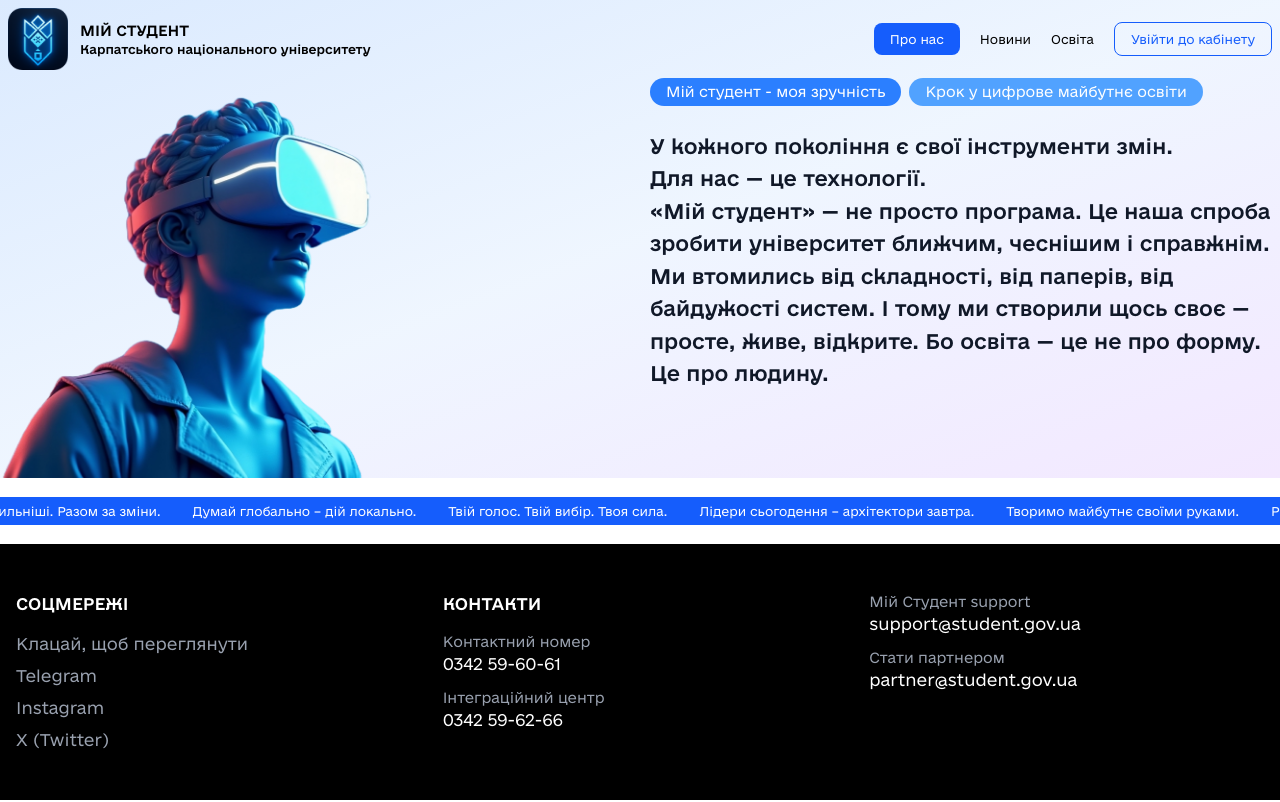
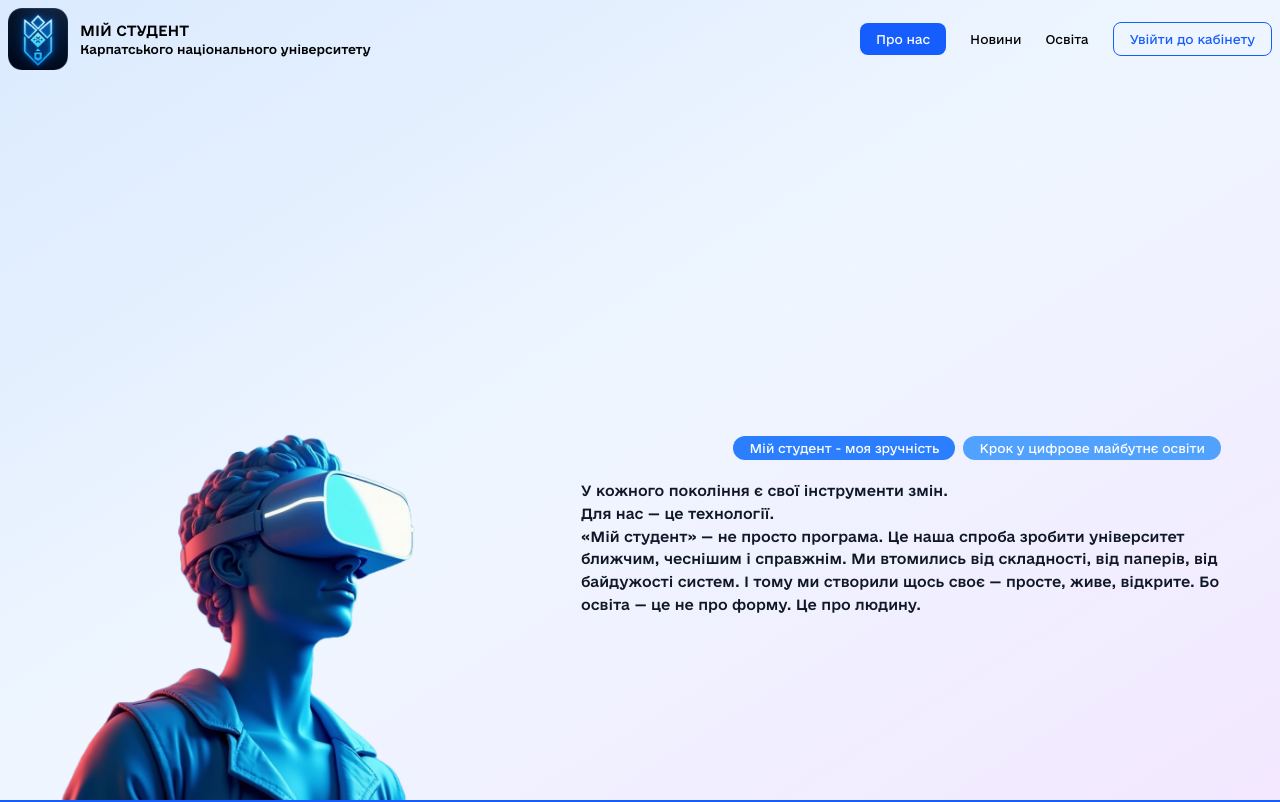
Before and after one commit to aliazmiievska/Cnuvs, a React (Vite) app: page / in a window 1280 px wide. Shown: the top 802 px of the page. Built offline with nearby package versions, Linux system fonts and the light colour scheme.

Commit message:
hero + header

```diff
--- a/src/components/Header.tsx
+++ b/src/components/Header.tsx
@@ -27,15 +27,15 @@ const Header: React.FC = () => {
           </div>
         </div>
 
-        <nav className="hidden md:flex items-center gap-5">
+        <nav className="hidden md:flex items-center gap-6">
           <a
-            href="/login"
+            href="#"
             className="text-xs text-white bg-blue-600 px-4 py-2 rounded-lg hover:bg-blue-700 transition"
           >
             Про нас
           </a>
           <a
-            href="/login"
+            href="#"
             className="text-xs hover:text-blue-600 transition"
           >
             Новини
@@ -48,7 +48,7 @@ const Header: React.FC = () => {
           </a>
           <button
             onClick={() => navigate("/login")}
-            className="border border-blue-600 text-blue-600 px-4 py-2 rounded-lg text-xs hover:bg-blue-50 transition hover:cursor-pointer"
+            className="border border-blue-600 text-blue-600 px-4 py-2 rounded-lg text-xs hover:bg-blue-100 transition hover:cursor-pointer"
           >
             Увійти до кабінету
           </button>
--- a/src/index.css
+++ b/src/index.css
@@ -1,31 +1,31 @@
 @font-face {
   font-family: eUkraine;
-  src: url("./assets/fonts/e-UkraineHead-LOGO.otf") format("woff2");
-  font-weight: bold;
+  src: url("./assets/fonts/e-UkraineHead-LOGO.otf") format("opentype");
+  font-weight: 700;
   font-style: normal;
   font-display: swap;
 }
 
 @font-face {
   font-family: eUkraine;
-  src: url("./assets/fonts/e-Ukraine-Regular.otf") format("woff2");
-  font-weight: normal;
+  src: url("./assets/fonts/e-Ukraine-Regular.otf") format("opentype");
+  font-weight: 400;
   font-style: normal;
   font-display: swap;
 }
 
 @font-face {
   font-family: eUkraine;
-  src: url("./assets/fonts/e-Ukraine-Medium.otf") format("woff2");
-  font-weight: medium;
+  src: url("./assets/fonts/e-Ukraine-Medium.otf") format("opentype");
+  font-weight: 500;
   font-style: normal;
   font-display: swap;
 }
 
 @font-face {
   font-family: eUkraine;
-  src: url("./assets/fonts/e-Ukraine-Light.otf") format("woff2");
-  font-weight: light;
+  src: url("./assets/fonts/e-Ukraine-Light.otf") format("opentype");
+  font-weight: 300;
   font-style: normal;
   font-display: swap;
 }
--- a/src/pages/Hero.tsx
+++ b/src/pages/Hero.tsx
@@ -6,36 +6,29 @@ import Header from "../components/Header";
 const AboutUs: React.FC = () => {
   return (
     <>
-      <section className="relative bg-gradient-to-br from-blue-100 via-blue-50 to-purple-100 overflow-hidden">
+      <section className="relative flex flex-col justify-between bg-gradient-to-br from-blue-100 via-blue-50 to-purple-100 h-[100svh] overflow-hidden">
       <Header />
         <div className="container mx-auto">
-          <div className="grid md:grid-cols-2 gap-5">
-            <div className="relative">
+          <div className="flex justify-around gap-5">
+            <div className="relative flex items-end">
               <img
                 src={Student}
                 alt="Anton"
-                className="h-100"
+                className="w-[30svw]"
               />
-              {/* тіпа кружечки блюрові
-              <div className="absolute top-0 right-0 w-64 h-64 bg-cyan-300 rounded-full mix-blend-multiply filter blur-3xl opacity-30 animate-pulse"></div>
-              <div
-                className="absolute bottom-0 left-0 w-64 h-64 bg-purple-300 rounded-full mix-blend-multiply filter blur-3xl opacity-30 animate-pulse"
-                style={{ animationDelay: "1s" }}
-              >
-              </div> */}
             </div>
 
-            <div className="relative z-10">
-              <div className="flex gap-2 mb-6">
-                <span className="bg-blue-500 text-white px-4 py-1 rounded-full text-sm">
+            <div className="w-[50svw] flex flex-col">
+              <div className="flex gap-2 my-4 text-white py-1 text-xs self-end">
+                <span className="bg-blue-500  px-4 py-1 rounded-full">
                   Мій студент - моя зручність
                 </span>
-                <span className="bg-blue-400 text-white px-4 py-1 rounded-full text-sm">
+                <span className="bg-blue-400  px-4 py-1 rounded-full">
                   Крок у цифрове майбутнє освіти
                 </span>
               </div>
 
-              <p className="text-xl font-bold text-gray-900 leading-relaxed">
+              <p className="text-sm font-medium text-gray-900 leading-relaxed">
                 <div className="text-gray-900">
                   У кожного покоління є свої інструменти змін. <br />
                   Для нас — це технології.
```
